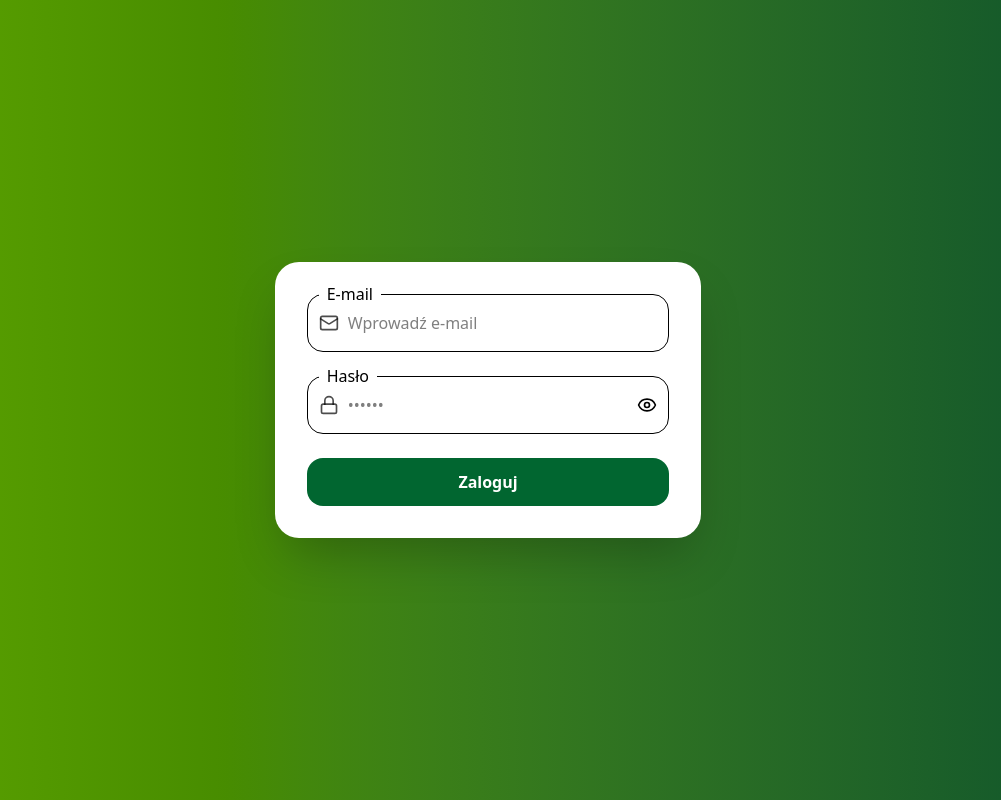
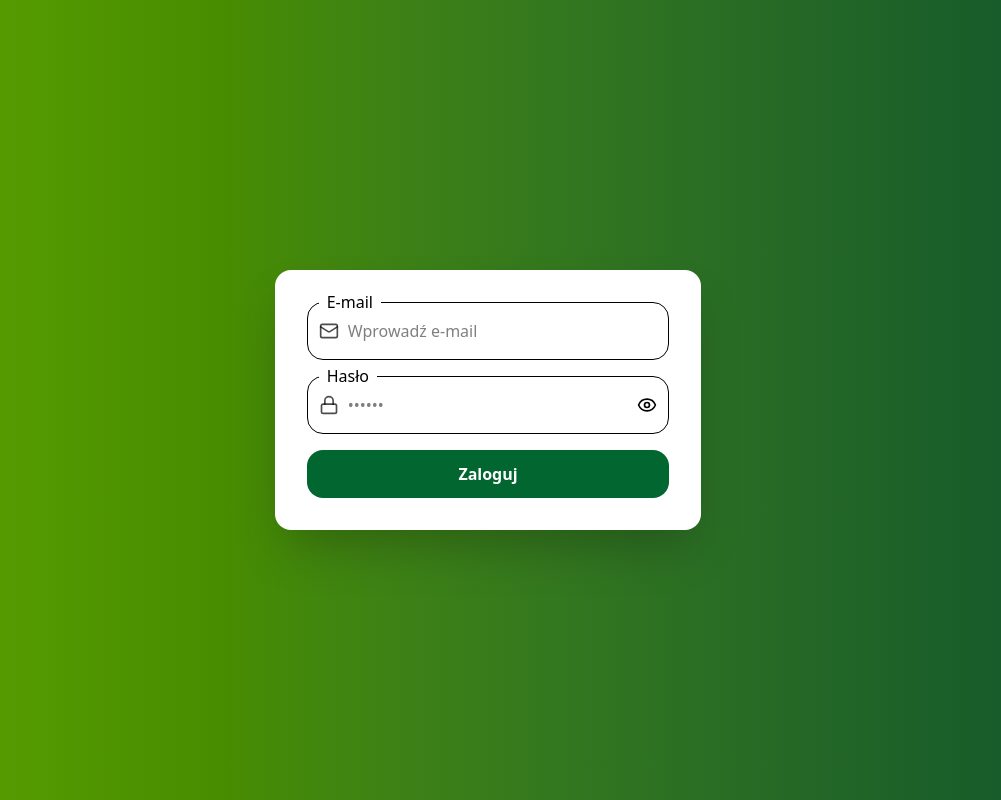
Before and after one commit to PiotrEliks/HomeControl, a React (Vite) app in the folder frontend/: page /login in a window 1280 px wide. Shown: the whole page, without its empty margins (152-1153 px from the left). Built offline with nearby package versions, Linux system fonts and the light colour scheme; no server answers.

Commit message:
Update login page

```diff
--- a/frontend/src/pages/LoginPage.jsx
+++ b/frontend/src/pages/LoginPage.jsx
@@ -25,8 +25,11 @@ const LoginPage = () => {
 
   return (
     <div className="w-full h-screen bg-gradient-to-r from-lime-600 to-green-900 flex items-center justify-center">
-      <div className="bg-white w-full rounded-3xl shadow-2xl sm:w-1/3">
-        <form onSubmit={handleSubmit}  className="space-y-6 p-8">
+      <div className="bg-white w-full m-5 rounded-2xl shadow-2xl flex flex-col justify-center items-center sm:w-7/8 sm:m-0 md:w-4/5 lg:w-2/3 xl:w-1/3">
+        <form
+          onSubmit={handleSubmit}
+          className="w-full px-3 py-8 space-y-4 sm:px-8"
+        >
           <div className="w-full relative">
             <label className="absolute top-0 left-3 z-1 bg-white -translate-y-3 px-2">
               <span className="font-medium">
@@ -92,6 +95,7 @@ const LoginPage = () => {
               "Zaloguj"
             )}
           </button>
+          {error && <p className="text-red-700 text-center w-full">{error}</p>}
         </form>
       </div>
     </div>
```
